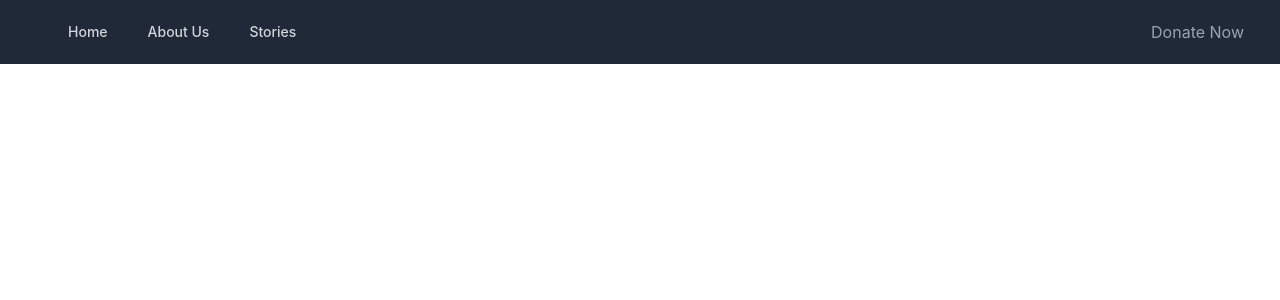
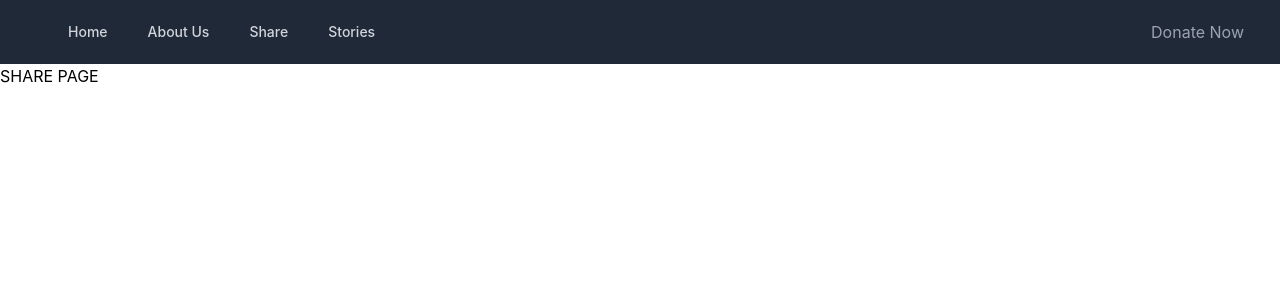
Before and after one commit to madalinefitz/Two-or-More, a React (Create React App) app: page /share in a window 1280 px wide. Shown: the top 300 px of the page. Built offline with nearby package versions, Linux system fonts and the light colour scheme.

Commit message:
Share component created and added to Nav Bar and Switch

```diff
--- a/src/App.js
+++ b/src/App.js
@@ -4,6 +4,7 @@ import Home from './components/Home'
 import AboutUs from './components/AboutUs'
 import NavBar from './components/NavBar'
 import Stories from './components/Stories';
+import Share from './components/Share';
 
 function App() {
   return (
@@ -13,6 +14,7 @@ function App() {
             <Route exact path="/" element={<Home/>} />
             <Route exact path="/stories" element={<Stories />} />
             <Route exact path="/aboutus" element={<AboutUs />} />
+            <Route exact path="/share" element={<Share />} />
         </Routes>
     </div>
   );
--- a/src/components/NavBar.js
+++ b/src/components/NavBar.js
@@ -19,7 +19,11 @@ function NavBar(){
                                     <NavLink to='aboutus' exact >
                                         About Us
                                     </NavLink>
-
+                                </div>
+                                <div class="text-gray-300 hover:bg-gray-700 hover:text-white rounded-md px-3 py-2 text-sm font-medium">
+                                    <NavLink to='share' exact >
+                                        Share
+                                    </NavLink>
                                 </div>
                                 <div class="text-gray-300 hover:bg-gray-700 hover:text-white rounded-md px-3 py-2 text-sm font-medium">
                                     <NavLink to="stories" exact>
--- /dev/null
+++ b/src/components/Share.js
@@ -0,0 +1,7 @@
+export default function Share () {
+    return(
+        <>
+        SHARE PAGE
+        </>
+    )
+}
```
